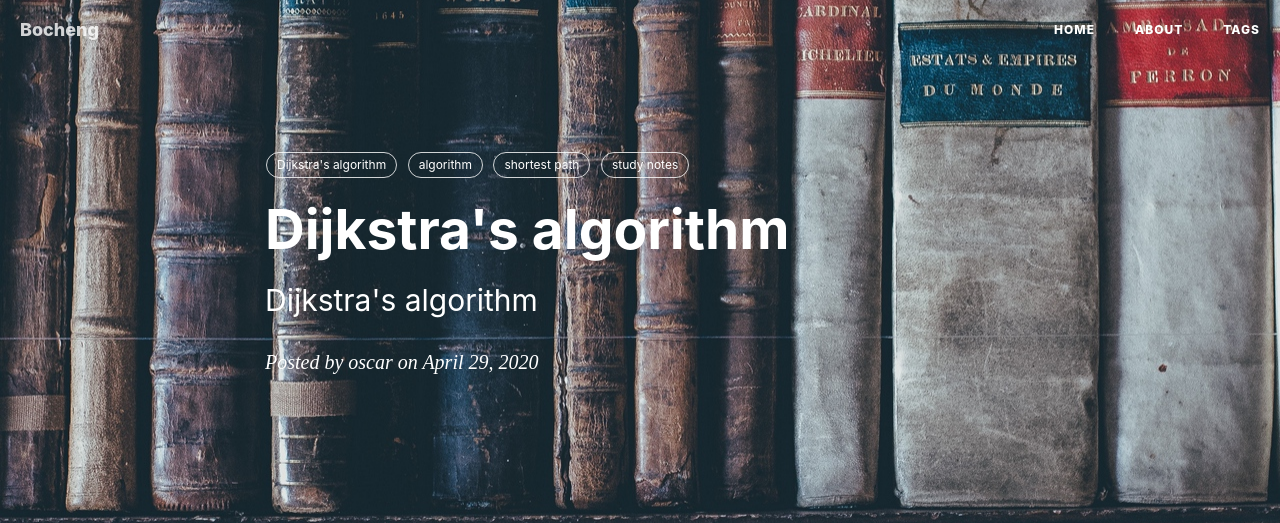
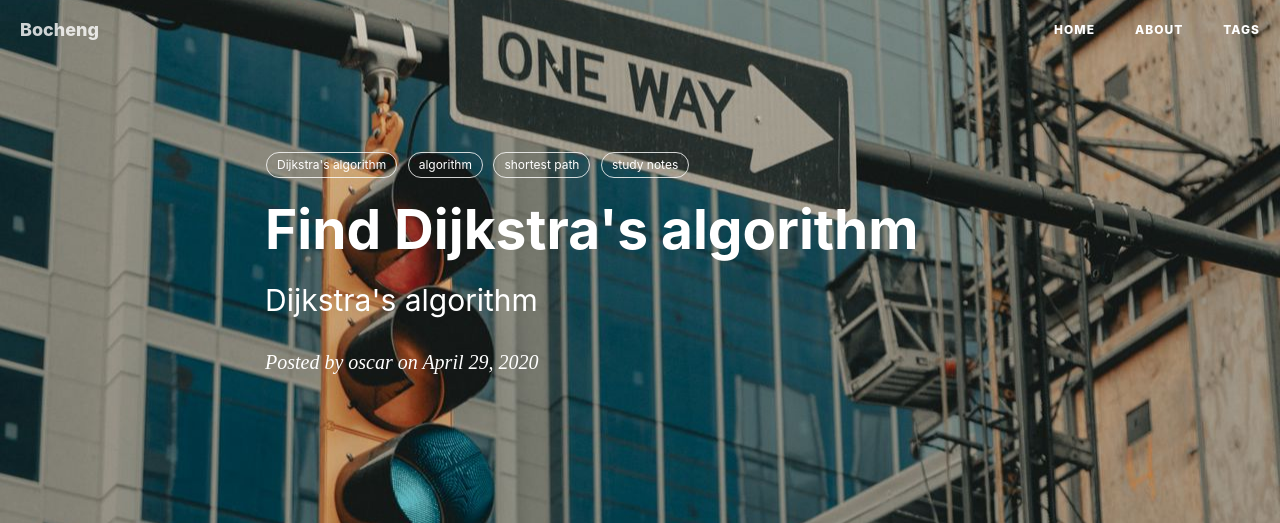
Before and after one commit to Bocheng-J/Bocheng-J.github.io, a Jekyll site: the page built from _posts/2020-04-29-Dijkstra's-algorithm.md, in a window 1280 px wide. Shown: the top 523 px of the page. Built offline with Jekyll 4.4.1, drawn with Linux system fonts in a browser that asks for light colours; nearby versions of some CDN libraries; comment, search, counter and statistics services are not loaded; grey boxes are pictures that could not be loaded.

Commit message:
Update 2020-04-29-Dijkstra's-algorithm.md

```diff
--- a/_posts/2020-04-29-Dijkstra's-algorithm.md
+++ b/_posts/2020-04-29-Dijkstra's-algorithm.md
@@ -1,10 +1,10 @@
 ---
 layout:     post
-title:      Dijkstra's algorithm
+title:      Find Dijkstra's algorithm
 subtitle:   Dijkstra's algorithm
 date:       2020-04-29
 author:     oscar
-header-img: img/post_20200427_bg.jpg
+header-img: img/bg_Dijkstra.jpg
 catalog: true
 tags:
     - Dijkstra's algorithm
```
